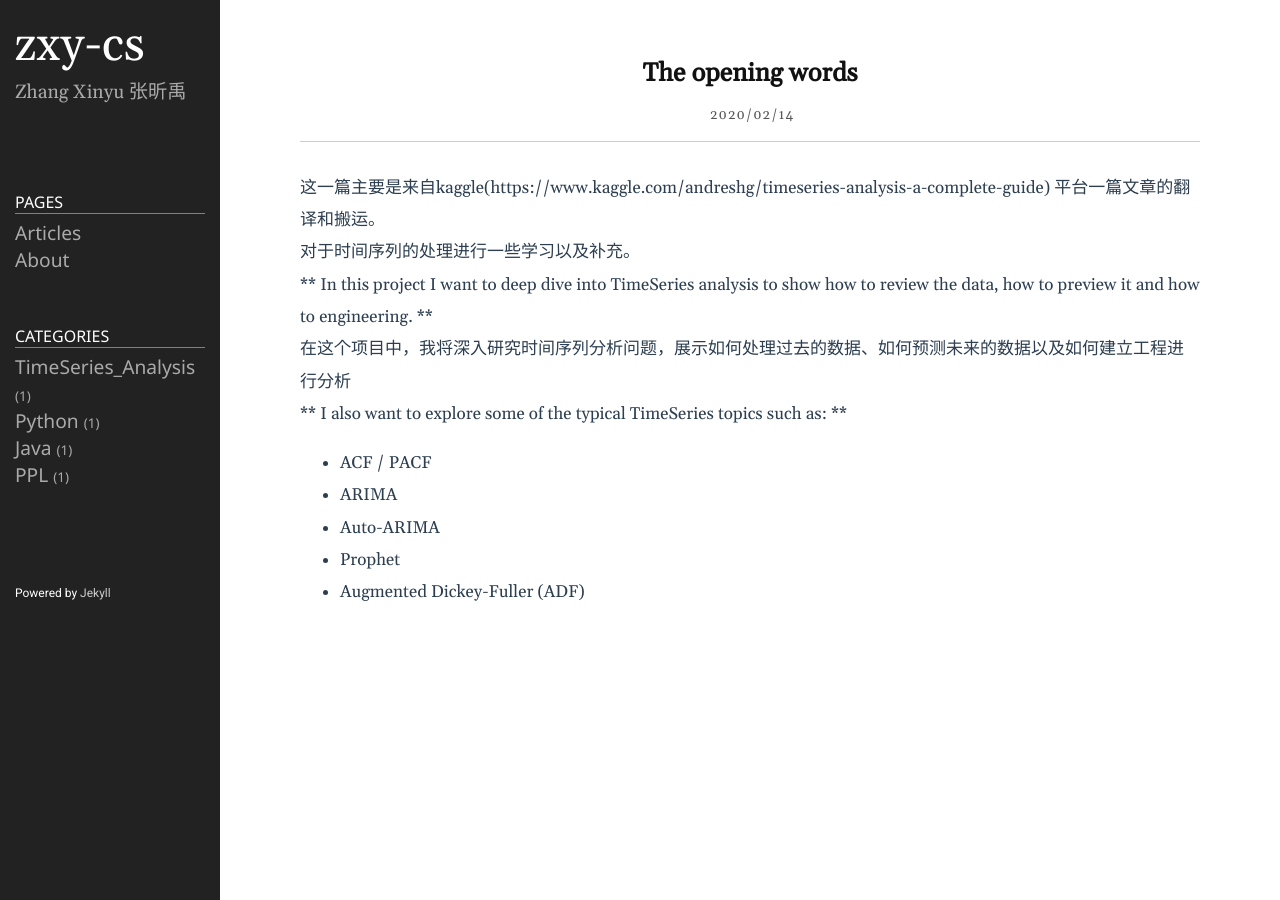
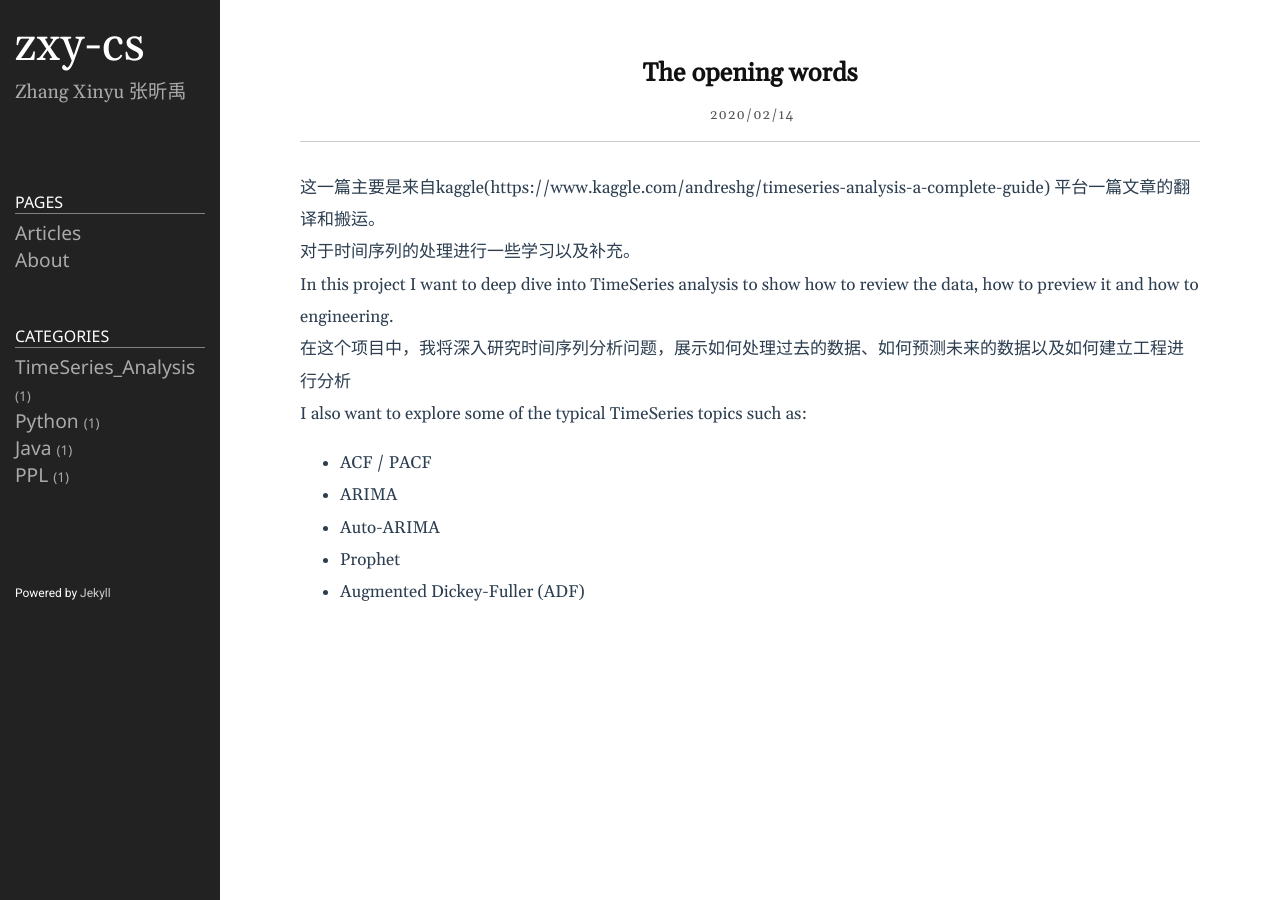
Before and after one commit to zxy-cs/zxy-cs.github.io, a Jekyll site: the page built from _posts/2020-02-14-TSA_the_opening_words.markdown, in a window 1280 px wide. Built offline with Jekyll 4.4.1, drawn with Linux system fonts in a browser that asks for light colours.

```diff
--- a/_posts/2020-02-14-TSA_the_opening_words.markdown
+++ b/_posts/2020-02-14-TSA_the_opening_words.markdown
@@ -7,12 +7,14 @@ category: TimeSeries_Analysis
 这一篇主要是来自kaggle(https://www.kaggle.com/andreshg/timeseries-analysis-a-complete-guide) 平台一篇文章的翻译和搬运。
 对于时间序列的处理进行一些学习以及补充。
 
-** In this project I want to deep dive into TimeSeries analysis to show how to review the data, how to preview it and how to engineering. **
+In this project I want to deep dive into TimeSeries analysis to show how to review the data, how to preview it and how to engineering.
 在这个项目中，我将深入研究时间序列分析问题，展示如何处理过去的数据、如何预测未来的数据以及如何建立工程进行分析
 
 
-** I also want to explore some of the typical TimeSeries topics such as: **
 
+
+
+I also want to explore some of the typical TimeSeries topics such as:
 * ACF / PACF
 * ARIMA
 * Auto-ARIMA
```
